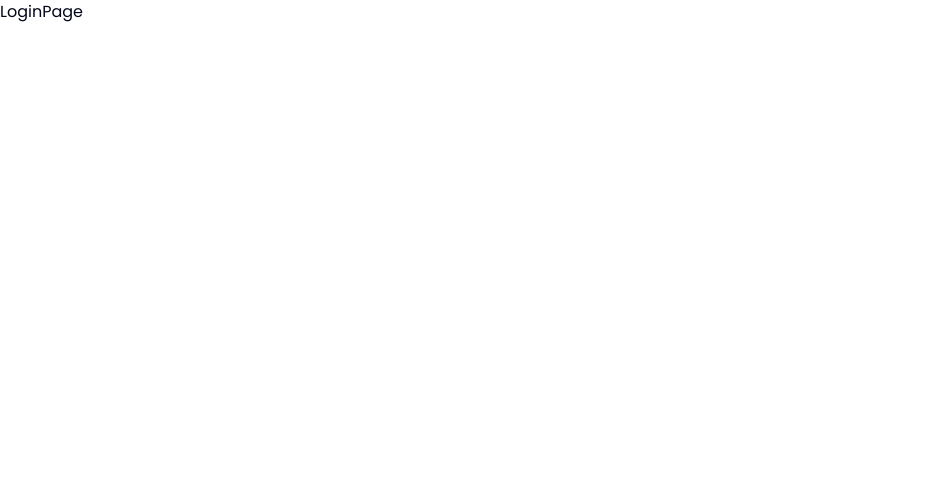
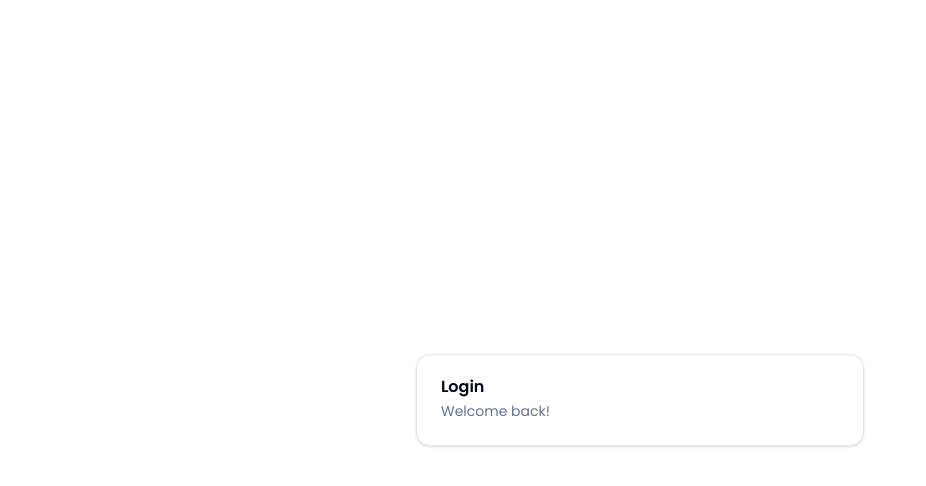
Before and after one commit to xxxKirS/next-auth, a Next.js app: page /login in a window 1280 px wide. Shown: the top 486 px of the page, without its empty margins (0-926 px from the left). Built offline with nearby package versions, Linux system fonts and the light colour scheme.

Commit message:
feat: pages config

```diff
--- a/src/app/(auth)/layout.tsx
+++ b/src/app/(auth)/layout.tsx
@@ -3,5 +3,7 @@ export default function AuthLayout({
 }: Readonly<{
   children: React.ReactNode;
 }>) {
-  return <div className=''>{children}</div>;
+  return (
+    <div className='flex-1 flex items-center justify-center'>{children}</div>
+  );
 }
--- a/src/app/(auth)/login/page.tsx
+++ b/src/app/(auth)/login/page.tsx
@@ -1,3 +1,5 @@
+import LoginForm from '@/components/auth/LoginForm';
+
 export default function LoginPage() {
-  return <div>LoginPage</div>;
+  return <LoginForm />;
 }
--- /dev/null
+++ b/src/app/error.tsx
@@ -0,0 +1,22 @@
+'use client';
+
+import { Button } from '@/components/ui/button';
+import React from 'react';
+
+export default function Error({
+  error,
+  reset,
+}: {
+  error: Error;
+  reset: () => void;
+}) {
+  return (
+    <div className='flex-1 flex flex-col gap-4 items-center justify-center text-center px-4 text-foreground'>
+      <h1 className='text-6xl font-bold'>Error</h1>
+      <p className='text-xl text-destructive'>{error.message} </p>
+      <Button onClick={() => reset()} variant='default' size='lg'>
+        Try again
+      </Button>
+    </div>
+  );
+}
--- /dev/null
+++ b/src/app/not-found.tsx
@@ -0,0 +1,16 @@
+import Link from 'next/link';
+import React from 'react';
+
+export default function NotFound() {
+  return (
+    <div className='flex-1 flex flex-col gap-4 items-center justify-center text-center px-4 text-foreground'>
+      <h1 className='text-7xl font-bold'>404</h1>
+      <p className='text-primary'>
+        This page doesn&apos;t exist or has been moved.
+      </p>
+      <Link href='/' className='text-sm hover:underline'>
+        &larr; Back to home
+      </Link>
+    </div>
+  );
+}
--- a/src/app/page.tsx
+++ b/src/app/page.tsx
@@ -4,13 +4,9 @@ import { Button } from '@/components/ui/button';
 export default function Home() {
   return (
     <div className='flex flex-1 items-center justify-center flex-col bg-gradient-to-r from-purple-400 via-pink-500 to-red-500'>
-      <div className='space-y-4 text-center'>
-        <h1 className='text-4xl font-bold text-foreground drop-shadow-md'>
-          Next Auth
-        </h1>
-        <p className='text-lg text-foreground'>
-          A simple authentication service
-        </p>
+      <div className='space-y-4 text-center text-background'>
+        <h1 className='text-4xl font-bold drop-shadow-md'>Next Auth</h1>
+        <p className='text-lg'>A simple authentication service</p>
         <div className=''>
           <LoginButton>
             <Button variant='secondary' size={'lg'}>
--- /dev/null
+++ b/src/components/auth/CardWrapper.tsx
@@ -0,0 +1,31 @@
+'use client';
+
+import React from 'react';
+import { Card, CardDescription, CardHeader, CardTitle } from '../ui/card';
+
+type Props = {
+  children: React.ReactNode;
+  headerLabel: string;
+  headerDescription?: string;
+  backButtonLabel: string;
+  backButtonPath: string;
+  showSocial?: boolean;
+};
+export default function CardWrapper({
+  children,
+  headerLabel,
+  headerDescription,
+  backButtonLabel,
+  backButtonPath,
+  showSocial,
+}: Props) {
+  return (
+    <Card className='max-w-md w-full'>
+      <CardHeader>
+        <CardTitle>{headerLabel}</CardTitle>
+        <CardDescription>{headerDescription}</CardDescription>
+      </CardHeader>
+      {children}
+    </Card>
+  );
+}
--- /dev/null
+++ b/src/components/auth/LoginForm.tsx
@@ -0,0 +1,13 @@
+import React from 'react';
+import CardWrapper from './CardWrapper';
+
+export default function LoginForm() {
+  return (
+    <CardWrapper
+      headerLabel='Login'
+      headerDescription='Welcome back!'
+      backButtonLabel={`Don't have an account?`}
+      backButtonPath='/register'
+    ></CardWrapper>
+  );
+}
--- a/src/components/ui/button.tsx
+++ b/src/components/ui/button.tsx
@@ -1,39 +1,39 @@
-import * as React from "react"
-import { Slot } from "@radix-ui/react-slot"
-import { cva, type VariantProps } from "class-variance-authority"
+import * as React from 'react';
+import { Slot } from '@radix-ui/react-slot';
+import { cva, type VariantProps } from 'class-variance-authority';
 
-import { cn } from "@/lib/utils"
+import { cn } from '@/lib/utils';
 
 const buttonVariants = cva(
-  "inline-flex items-center justify-center gap-2 whitespace-nowrap rounded-md text-sm font-medium transition-all disabled:pointer-events-none disabled:opacity-50 [&_svg]:pointer-events-none [&_svg:not([class*='size-'])]:size-4 shrink-0 [&_svg]:shrink-0 outline-none focus-visible:border-ring focus-visible:ring-ring/50 focus-visible:ring-[3px] aria-invalid:ring-destructive/20 dark:aria-invalid:ring-destructive/40 aria-invalid:border-destructive",
+  "inline-flex items-center justify-center gap-2 whitespace-nowrap rounded-md text-sm font-medium transition-all disabled:pointer-events-none disabled:opacity-50 [&_svg]:pointer-events-none [&_svg:not([class*='size-'])]:size-4 shrink-0 [&_svg]:shrink-0 outline-none focus-visible:border-ring focus-visible:ring-ring/50 focus-visible:ring-[3px] aria-invalid:ring-destructive/20 dark:aria-invalid:ring-destructive/40 aria-invalid:border-destructive hover:cursor-pointer",
   {
     variants: {
       variant: {
         default:
-          "bg-primary text-primary-foreground shadow-xs hover:bg-primary/90",
+          'bg-primary text-primary-foreground shadow-xs hover:bg-primary/90',
         destructive:
-          "bg-destructive text-white shadow-xs hover:bg-destructive/90 focus-visible:ring-destructive/20 dark:focus-visible:ring-destructive/40 dark:bg-destructive/60",
+          'bg-destructive text-white shadow-xs hover:bg-destructive/90 focus-visible:ring-destructive/20 dark:focus-visible:ring-destructive/40 dark:bg-destructive/60',
         outline:
-          "border bg-background shadow-xs hover:bg-accent hover:text-accent-foreground dark:bg-input/30 dark:border-input dark:hover:bg-input/50",
+          'border bg-background shadow-xs hover:bg-accent hover:text-accent-foreground dark:bg-input/30 dark:border-input dark:hover:bg-input/50',
         secondary:
-          "bg-secondary text-secondary-foreground shadow-xs hover:bg-secondary/80",
+          'bg-secondary text-secondary-foreground shadow-xs hover:bg-secondary/80',
         ghost:
-          "hover:bg-accent hover:text-accent-foreground dark:hover:bg-accent/50",
-        link: "text-primary underline-offset-4 hover:underline",
+          'hover:bg-accent hover:text-accent-foreground dark:hover:bg-accent/50',
+        link: 'text-primary underline-offset-4 hover:underline',
       },
       size: {
-        default: "h-9 px-4 py-2 has-[>svg]:px-3",
-        sm: "h-8 rounded-md gap-1.5 px-3 has-[>svg]:px-2.5",
-        lg: "h-10 rounded-md px-6 has-[>svg]:px-4",
-        icon: "size-9",
+        default: 'h-9 px-4 py-2 has-[>svg]:px-3',
+        sm: 'h-8 rounded-md gap-1.5 px-3 has-[>svg]:px-2.5',
+        lg: 'h-10 rounded-md px-6 has-[>svg]:px-4',
+        icon: 'size-9',
       },
     },
     defaultVariants: {
-      variant: "default",
-      size: "default",
+      variant: 'default',
+      size: 'default',
     },
   }
-)
+);
 
 function Button({
   className,
@@ -41,19 +41,19 @@ function Button({
   size,
   asChild = false,
   ...props
-}: React.ComponentProps<"button"> &
+}: React.ComponentProps<'button'> &
   VariantProps<typeof buttonVariants> & {
-    asChild?: boolean
+    asChild?: boolean;
   }) {
-  const Comp = asChild ? Slot : "button"
+  const Comp = asChild ? Slot : 'button';
 
   return (
     <Comp
-      data-slot="button"
+      data-slot='button'
       className={cn(buttonVariants({ variant, size, className }))}
       {...props}
     />
-  )
+  );
 }
 
-export { Button, buttonVariants }
+export { Button, buttonVariants };
--- /dev/null
+++ b/src/components/ui/card.tsx
@@ -0,0 +1,92 @@
+import * as React from "react"
+
+import { cn } from "@/lib/utils"
+
+function Card({ className, ...props }: React.ComponentProps<"div">) {
+  return (
+    <div
+      data-slot="card"
+      className={cn(
+        "bg-card text-card-foreground flex flex-col gap-6 rounded-xl border py-6 shadow-sm",
+        className
+      )}
+      {...props}
+    />
+  )
+}
+
+function CardHeader({ className, ...props }: React.ComponentProps<"div">) {
+  return (
+    <div
+      data-slot="card-header"
+      className={cn(
+        "@container/card-header grid auto-rows-min grid-rows-[auto_auto] items-start gap-1.5 px-6 has-data-[slot=card-action]:grid-cols-[1fr_auto] [.border-b]:pb-6",
+        className
+      )}
+      {...props}
+    />
+  )
+}
+
+function CardTitle({ className, ...props }: React.ComponentProps<"div">) {
+  return (
+    <div
+      data-slot="card-title"
+      className={cn("leading-none font-semibold", className)}
+      {...props}
+    />
+  )
+}
+
+function CardDescription({ className, ...props }: React.ComponentProps<"div">) {
+  return (
+    <div
+      data-slot="card-description"
+      className={cn("text-muted-foreground text-sm", className)}
+      {...props}
+    />
+  )
+}
+
+function CardAction({ className, ...props }: React.ComponentProps<"div">) {
+  return (
+    <div
+      data-slot="card-action"
+      className={cn(
+        "col-start-2 row-span-2 row-start-1 self-start justify-self-end",
+        className
+      )}
+      {...props}
+    />
+  )
+}
+
+function CardContent({ className, ...props }: React.ComponentProps<"div">) {
+  return (
+    <div
+      data-slot="card-content"
+      className={cn("px-6", className)}
+      {...props}
+    />
+  )
+}
+
+function CardFooter({ className, ...props }: React.ComponentProps<"div">) {
+  return (
+    <div
+      data-slot="card-footer"
+      className={cn("flex items-center px-6 [.border-t]:pt-6", className)}
+      {...props}
+    />
+  )
+}
+
+export {
+  Card,
+  CardHeader,
+  CardFooter,
+  CardTitle,
+  CardAction,
+  CardDescription,
+  CardContent,
+}
--- /dev/null
+++ b/src/config/pages.config.ts
@@ -0,0 +1,5 @@
+export const PAGES = {
+  HOME: '/',
+  LOGIN: '/login',
+  REGISTER: '/register',
+};
```
